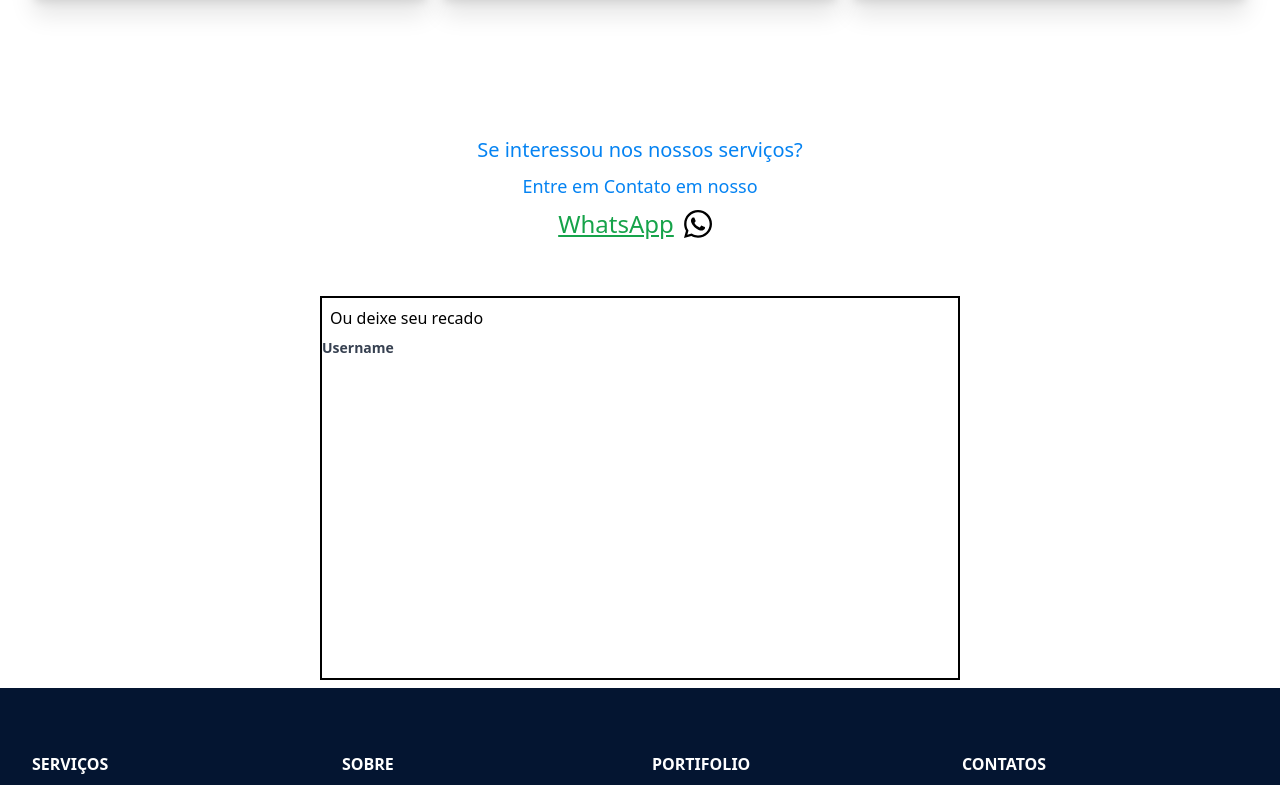
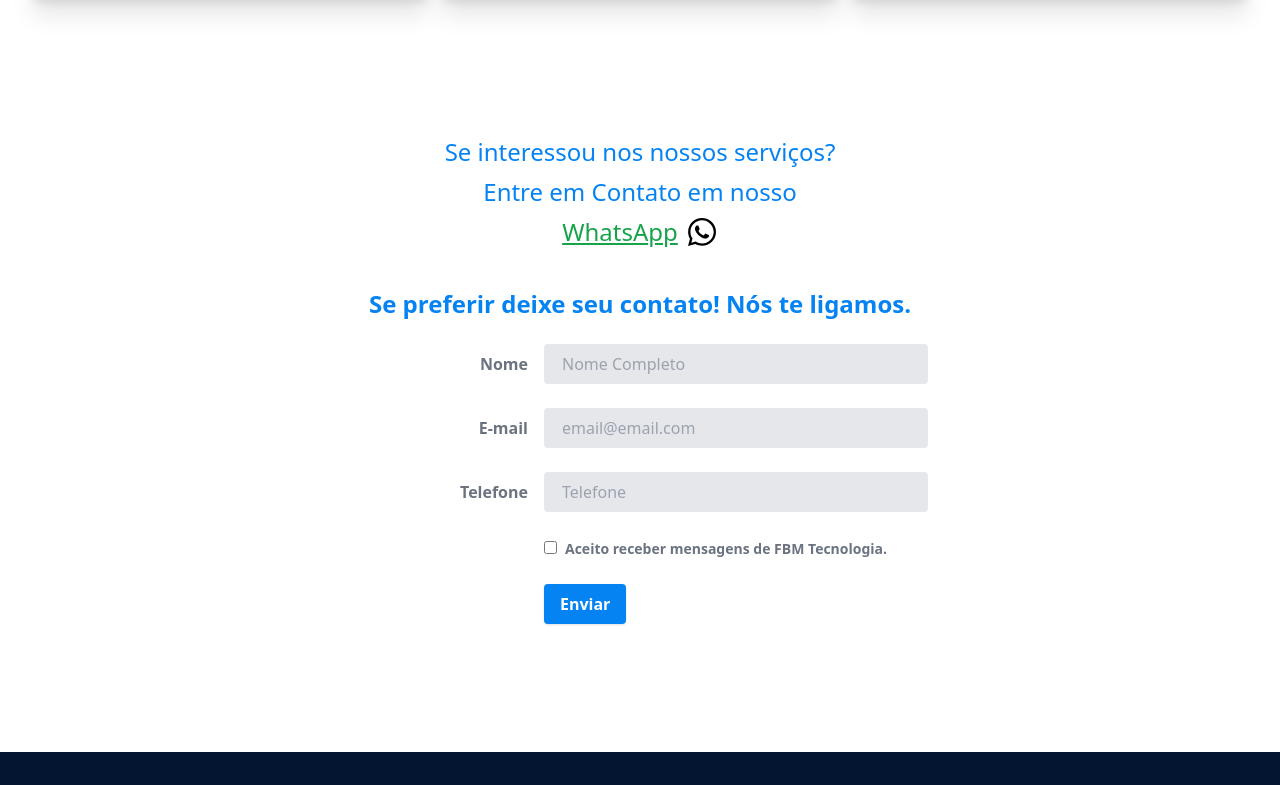
Before and after one commit to tifelipemoreira/fbm-consultoria, a Next.js app: page / in a window 1280 px wide. Shown: the part 1128-1913 px from the top of the page. Built offline with nearby package versions, Linux system fonts and the light colour scheme.

Commit message:
Melhoria

```diff
--- a/src/components/contacts/Contacts.jsx
+++ b/src/components/contacts/Contacts.jsx
@@ -5,36 +5,99 @@ const Contacts = () => {
   return (
     <div
       name={"Contacts"}
-      className=" w-full h-[35rem] flex flex-col items-center "
+      className=" w-full h-[39rem]"
     >
       <div className=" mb-2 w-full h-40 flex flex-col items-center ">
-        <p className="p-2 text-fbmsecondary text-xl">
+        <p className="p-2 text-fbmsecondary text-2xl">
           Se interessou nos nossos serviços?
         </p>
-        <p className="pb-2 text-fbmsecondary text-lg flex flex-col items-center">
+        <p className="pb-2 text-fbmsecondary  flex flex-col items-center text-2xl">
           {" "}
           Entre em Contato em nosso
           <Link href="https://api.whatsapp.com/send?phone=5562982575695">
-            <a className="underline pl-2 pr-4 text-green-600 " target="_blank ">
-              <p className="flex flex-row p-2 text-2xl">
-                WhatsApp{" "}
-                <span className="pl-2">
+            <a
+              className="underline pl-2 pr-4 text-green-600 p-2 text-2xl"
+              target="_blank "
+            >
+              <span className="pl-2 flex flex-row">
+                <span className="pr-2"> WhatsApp </span>{" "}
+                <span className="">
                   <WhatsApp></WhatsApp>
                 </span>
-              </p>
+              </span>
             </a>
           </Link>
         </p>
-      </div>
-      <div className="border-2 border-black md:w-[40rem] w-96 h-96">
-        <p className="p-2 "> Ou deixe seu recado</p>
-        <form className="">
-          <label
-            className="block text-gray-700 text-sm font-bold mb-2"
-            type="username"
-          >
-            Username
-          </label>
+        <p className="text-fbmsecondary font-bold  mb-1 md:mb-0 text-center text-2xl pb-2 pt-6 ">
+          Se preferir deixe seu contato! Nós te ligamos.
+        </p>
+        <form className="pt-4 w-full max-w-xl ">
+          <div className="md:flex md:items-center mb-6">
+            <div className="md:w-1/3">
+              <label className="block text-gray-500 font-bold md:text-right mb-1 md:mb-0 pr-4">
+                Nome
+              </label>
+            </div>
+            <div className="md:w-2/3">
+              <input
+                className="bg-gray-200 appearance-none border-2 border-gray-200 rounded w-full py-2 px-4 text-gray-700 leading-tight focus:outline-none focus:bg-white focus:border-purple-500"
+                id="inline-full-name"
+                type="text"
+                placeholder="Nome Completo"
+              />
+            </div>
+          </div>
+          <div className="md:flex md:items-center mb-6">
+            <div className="md:w-1/3">
+              <label className="block text-gray-500 font-bold md:text-right mb-1 md:mb-0 pr-4">
+                E-mail
+              </label>
+            </div>
+            <div className="md:w-2/3">
+              <input
+                className="bg-gray-200 appearance-none border-2 border-gray-200 rounded w-full py-2 px-4 text-gray-700 leading-tight focus:outline-none focus:bg-white focus:border-purple-500"
+                id="inline-full-name"
+                type="email"
+                placeholder="email@email.com"
+              />
+            </div>
+          </div>
+          <div className="md:flex md:items-center mb-6">
+            <div className="md:w-1/3">
+              <label className="block text-gray-500 font-bold md:text-right mb-1 md:mb-0 pr-4">
+                Telefone
+              </label>
+            </div>
+            <div className="md:w-2/3">
+              <input
+                className="bg-gray-200 appearance-none border-2 border-gray-200 rounded w-full py-2 px-4 text-gray-700 leading-tight focus:outline-none focus:bg-white focus:border-purple-500"
+                id="inline-full-name"
+                type="tel"
+                placeholder="Telefone"
+              />
+            </div>
+          </div>
+
+          <div className="md:flex md:items-center mb-6">
+            <div className="md:w-1/3"></div>
+            <label className="md:w-2/3 block text-gray-500 font-bold">
+              <input className="mr-2 leading-tight" type="checkbox" />
+              <span className="text-sm">
+                Aceito receber mensagens de FBM Tecnologia.
+              </span>
+            </label>
+          </div>
+          <div className="md:flex md:items-center">
+            <div className="md:w-1/3"></div>
+            <div className="md:w-2/3">
+              <button
+                className="shadow bg-fbmsecondary hover:bg-purple-400 focus:shadow-outline focus:outline-none text-white font-bold py-2 px-4 rounded"
+                type="button"
+              >
+                Enviar
+              </button>
+            </div>
+          </div>
         </form>
       </div>
     </div>
```
